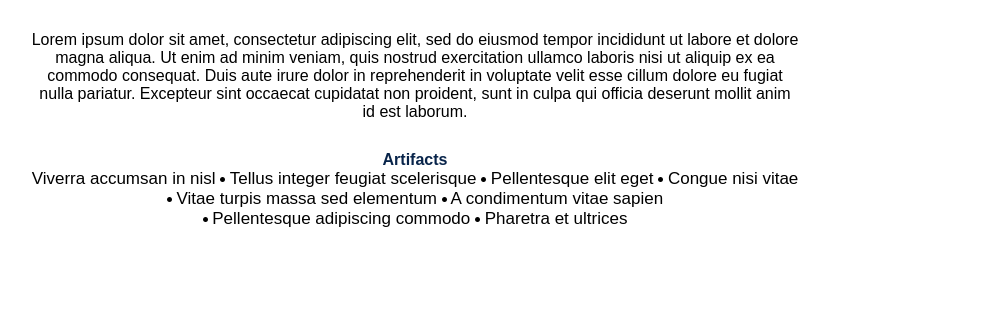
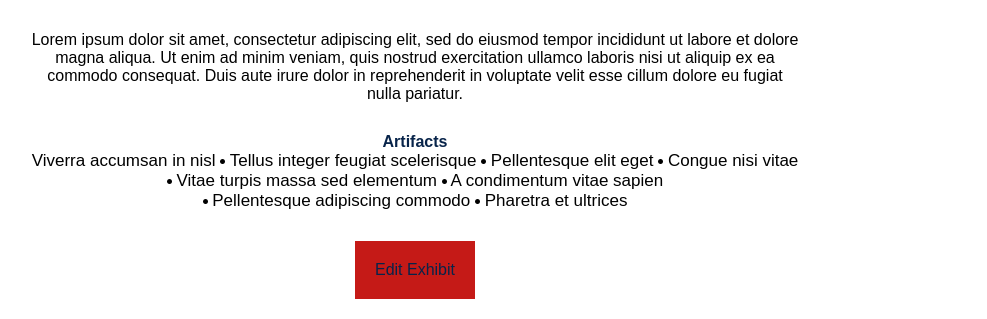
Before and after one commit to MattLitt99/Cosc_4p02_InteractiveMap, a website: page viewExhibit.html in a window 1280 px wide. Shown: the part 534-853 px from the top of the page, without its empty margins (225-1212 px from the left). Before the commit the page ends 800 px from the top, so only its background shows below. Drawn offline with Linux system fonts and the light colour scheme.

Commit message:
Update viewExhibit.html edit button to outline style

```diff
--- a/viewExhibit.html
+++ b/viewExhibit.html
@@ -34,7 +34,9 @@
         <img class="exhibitImage" src="https://scottsdalepublicart.org/wp-content/uploads/2019/07/SPA-Exhibition-Placeholder-WEB-768x512.jpg">
 
     <div>
-        <p class="exhibitDescription">Lorem ipsum dolor sit amet, consectetur adipiscing elit, sed do eiusmod tempor incididunt ut labore et dolore magna aliqua. Ut enim ad minim veniam, quis nostrud exercitation ullamco laboris nisi ut aliquip ex ea commodo consequat. Duis aute irure dolor in reprehenderit in voluptate velit esse cillum dolore eu fugiat nulla pariatur. Excepteur sint occaecat cupidatat non proident, sunt in culpa qui officia deserunt mollit anim id est laborum. </p>
+        <p class="exhibitDescription">Lorem ipsum dolor sit amet, consectetur adipiscing elit, sed do eiusmod tempor incididunt ut labore et dolore magna aliqua. Ut enim ad minim veniam, quis nostrud exercitation ullamco laboris nisi ut aliquip ex ea commodo consequat. Duis aute irure dolor in reprehenderit in voluptate velit esse cillum dolore eu fugiat nulla pariatur. </p>
+    </div>
+    <div class="artifactsContainer">
         <p> <span class="bold">Artifacts</span></p>
         <ul class="artifactsList">
             <li>  Viverra accumsan in nisl </li>
@@ -47,6 +49,7 @@
             <li> <img class="bullet" src="images/new-moon.png"> Pharetra et ultrices </li>
         </ul>
     </div>
+    <a href="editExhibit.html" class="button solid"> Edit Exhibit </a>
     </div>
 </body>
 
```
Lines whose indentation alone changed are shown as unchanged.
